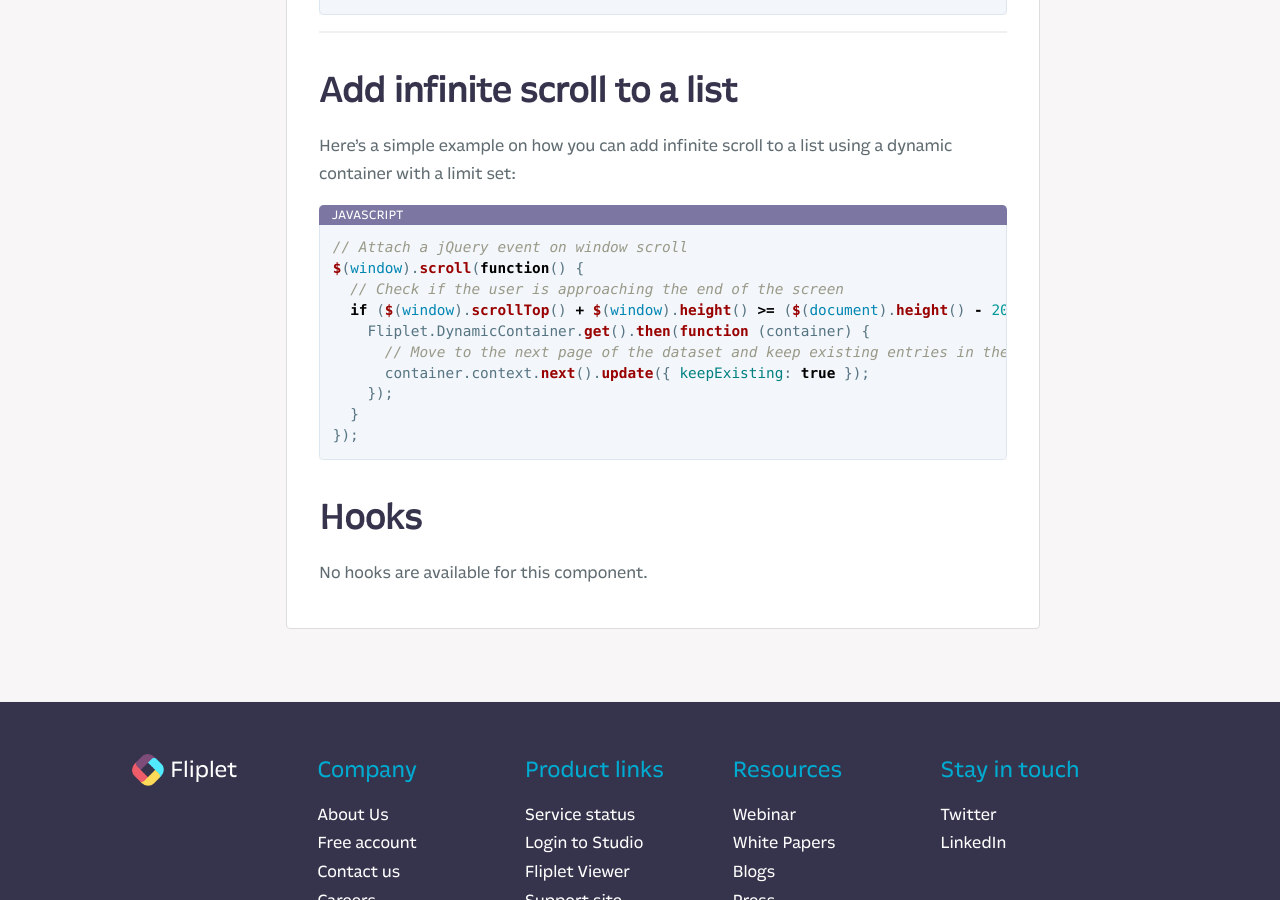
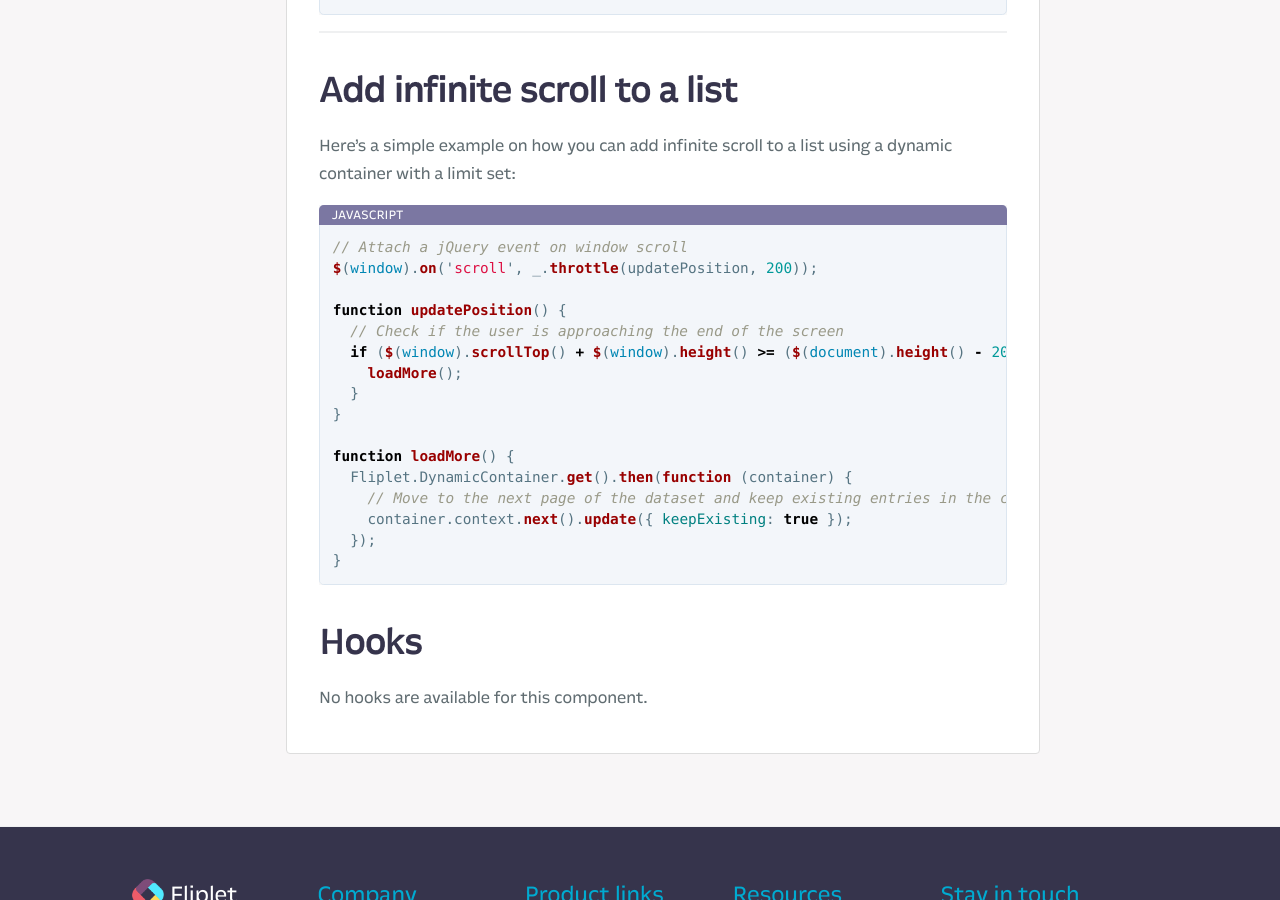
Before and after one commit to Fliplet/fliplet-cli, a Jekyll site: the page built from docs/API/components/list-repeater.md, in a window 1280 px wide and 900 px high, scrolled down 1486 px. Built offline with Jekyll 4.4.1, drawn with Linux system fonts in a browser that asks for light colours; nearby versions of some CDN libraries; our own code applies the rules of GitHub Pages for plain Markdown files; library files that are not in the unit come from our copies; comment, search, counter and statistics services are not loaded; a style sheet for code colours, icons or effects is not loaded.

Commit message:
updated jquery example on infinite scroll

````diff
--- a/docs/API/components/list-repeater.md
+++ b/docs/API/components/list-repeater.md
@@ -53,15 +53,21 @@
 
 ```js
 // Attach a jQuery event on window scroll
-$(window).scroll(function() {
+$(window).on('scroll', _.throttle(updatePosition, 200));
+
+function updatePosition() {
   // Check if the user is approaching the end of the screen
   if ($(window).scrollTop() + $(window).height() >= ($(document).height() - 200)) {
-    Fliplet.DynamicContainer.get().then(function (container) {
-      // Move to the next page of the dataset and keep existing entries in the cursor
-      container.context.next().update({ keepExisting: true });
-    });
+    loadMore();
   }
-});
+}
+
+function loadMore() {
+  Fliplet.DynamicContainer.get().then(function (container) {
+    // Move to the next page of the dataset and keep existing entries in the cursor
+    container.context.next().update({ keepExisting: true });
+  });
+}
 ```
 
 ## Hooks
````
Also changed, not shown: docs/API/components/dynamic-container.md (+12 -6 lines).
